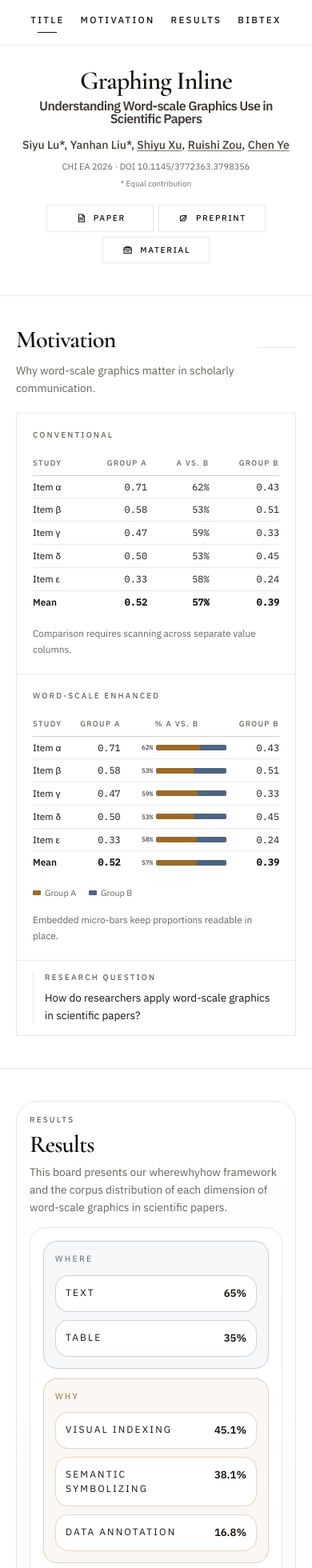
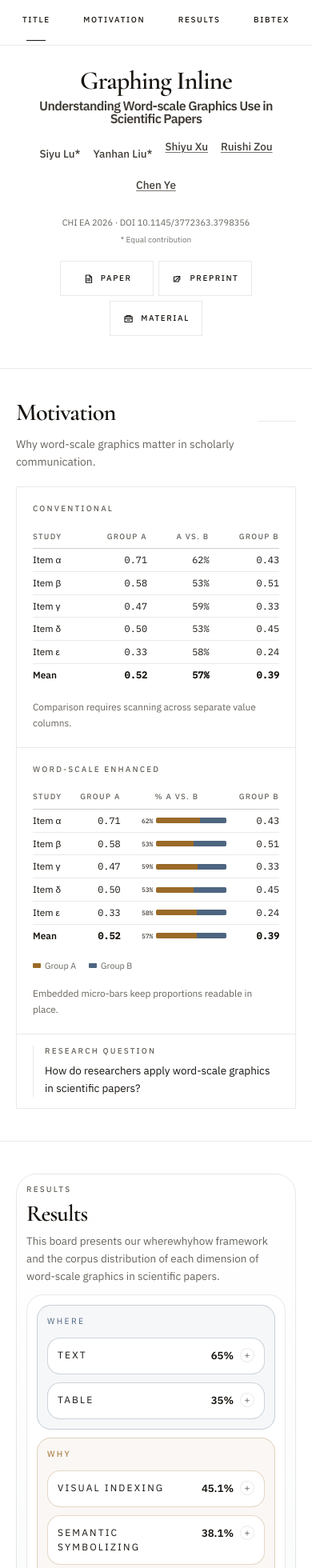
Before and after one commit to salmooonaa/graphing-inline, a Next.js app: page / in a window 390 px wide. Shown: the top 1960 px of the page at 80% size. Built offline with nearby package versions, Linux system fonts and the light colour scheme.

Commit message:
fix: improve mobile responsiveness across homepage

```diff
--- a/src/app/globals.css
+++ b/src/app/globals.css
@@ -24,6 +24,12 @@
   --green: #4b695c;
   --green-soft: #ffffff;
   --green-line: rgba(75, 105, 92, 0.26);
+}
+
+@media (max-width: 359px) {
+  :root {
+    --section-anchor-offset: 7.375rem;
+  }
 }
 
 @media (min-width: 640px) {
@@ -55,7 +61,8 @@ a {
 }
 
 .author-link {
-  display: inline;
+  display: inline-block;
+  padding-block: 0.08rem;
   color: var(--muted-strong);
   text-decoration-line: underline;
   text-decoration-style: solid;
@@ -66,6 +73,12 @@ a {
   transition:
     color 150ms ease,
     text-decoration-color 150ms ease;
+}
+
+@media (max-width: 639px) {
+  .author-link {
+    padding-block: 0.14rem;
+  }
 }
 
 .author-link:hover {
--- a/src/components/blocks/copy-bibtex-button.tsx
+++ b/src/components/blocks/copy-bibtex-button.tsx
@@ -19,7 +19,7 @@ export function CopyBibtexButton({ value }: CopyBibtexButtonProps) {
     <button
       type="button"
       onClick={handleCopy}
-      className="inline-flex min-h-9 items-center justify-center gap-2 rounded-[0.5rem] border border-[rgba(23,19,15,0.1)] bg-white px-3 py-1.75 text-[0.68rem] font-medium text-[var(--muted-strong)] transition-colors duration-150 hover:border-[rgba(23,19,15,0.18)] hover:text-[var(--foreground)]"
+      className="inline-flex min-h-11 items-center justify-center gap-2 rounded-[0.5rem] border border-[rgba(23,19,15,0.1)] bg-white px-3.5 py-2 text-[0.7rem] font-medium text-[var(--muted-strong)] transition-colors duration-150 hover:border-[rgba(23,19,15,0.18)] hover:text-[var(--foreground)] sm:px-3 sm:py-1.75 sm:text-[0.68rem] lg:min-h-9"
     >
       {copied ? (
         <svg
--- a/src/components/blocks/results-board.tsx
+++ b/src/components/blocks/results-board.tsx
@@ -3,7 +3,7 @@ import type { ResultsContent } from "@/types/content";
 import { dimensionTheme } from "@/components/blocks/results-shared";
 import { cn } from "@/lib/utils";
 
-function AxisNodeButton({
+function AxisNodeDisclosure({
   node,
   dimensionId,
 }: {
@@ -14,18 +14,15 @@ function AxisNodeButton({
 
   return (
     <article
-      title={node.definition}
-      tabIndex={0}
       className={cn(
-        "group relative w-full rounded-[1rem] border px-3 py-3 text-left transition duration-150",
-        "focus-visible:outline focus-visible:outline-2 focus-visible:outline-offset-2 focus-visible:outline-[var(--foreground)]",
+        "group relative w-full rounded-[1rem] border bg-white transition duration-150",
       )}
       style={{
         borderColor: theme.line,
-        backgroundColor: "white",
       }}
     >
-      <div className="flex items-start justify-between gap-3">
+      <details className="group rounded-[1rem]">
+        <summary className="flex min-h-11 cursor-pointer list-none items-start justify-between gap-3 px-3 py-3 text-left focus-visible:outline-none [&::-webkit-details-marker]:hidden">
           <div className="min-w-0">
             <p
               className="text-[0.75rem] uppercase tracking-[0.18em]"
@@ -34,42 +31,52 @@ function AxisNodeButton({
               {node.label}
             </p>
           </div>
-        <span className="shrink-0 text-[0.82rem] font-semibold text-[var(--foreground)]">
+          <div className="flex shrink-0 items-start gap-2">
+            <span className="text-[0.82rem] font-semibold text-[var(--foreground)]">
               {node.value}
             </span>
+            <span className="flex h-4.5 w-4.5 items-center justify-center rounded-full border border-[var(--line)] text-[0.72rem] leading-none text-[var(--muted)] transition-transform duration-150 group-open:rotate-45 md:hidden">
+              +
+            </span>
+          </div>
+        </summary>
+
+        <div className="border-t border-[var(--line)] px-3 pb-3 pt-2 md:hidden">
+          <p className="text-[0.72rem] leading-5 text-[var(--muted)]">
+            {node.definition}
+          </p>
         </div>
 
-      <div
-        className="pointer-events-none absolute left-0 top-full z-10 mt-2 hidden w-56 rounded-[0.9rem] border border-[var(--line)] bg-white px-3 py-2 text-[0.7rem] leading-5 text-[var(--muted)] shadow-[0_12px_30px_rgba(23,19,15,0.08)] md:group-hover:block md:group-focus-visible:block"
-      >
+        <div className="pointer-events-none absolute left-0 top-full z-10 mt-2 hidden w-56 rounded-[0.9rem] border border-[var(--line)] bg-white px-3 py-2 text-[0.7rem] leading-5 text-[var(--muted)] shadow-[0_12px_30px_rgba(23,19,15,0.08)] md:group-hover:block md:group-focus-within:block">
           {node.definition}
         </div>
+      </details>
     </article>
   );
 }
 
 export function ResultsBoard({ content }: { content: ResultsContent }) {
   return (
-    <article className="section-reveal rounded-[1.6rem] border border-[var(--line)] bg-[linear-gradient(180deg,#ffffff,rgba(236,239,243,0.38))] p-4 sm:p-5 lg:p-6">
-      <div className="flex flex-col gap-3.5">
+    <article className="section-reveal rounded-[1.6rem] border border-[var(--line)] bg-[linear-gradient(180deg,#ffffff,rgba(236,239,243,0.38))] p-3 sm:p-5 lg:p-6">
+      <div className="flex flex-col gap-3 sm:gap-3.5">
         <div className="space-y-2">
           <p className="section-eyebrow">{content.eyebrow}</p>
           <div className="max-w-2xl">
-            <h2 className="text-[1.9rem] leading-[1] text-[var(--foreground)] sm:text-[2.2rem]">
+            <h2 className="text-[1.8rem] leading-[1] text-[var(--foreground)] sm:text-[2.2rem]">
               {content.title}
             </h2>
-            <p className="mt-2 text-[0.86rem] leading-5.5 text-[var(--muted)] sm:text-[0.92rem] sm:leading-6">
+            <p className="mt-2 text-[0.84rem] leading-5.5 text-[var(--muted)] sm:text-[0.92rem] sm:leading-6">
               {content.description}
             </p>
           </div>
         </div>
 
-        <div className="rounded-[1.3rem] border border-[var(--line)] bg-white p-4 sm:p-5">
-          <div className="grid gap-3 md:grid-cols-3">
+        <div className="rounded-[1.3rem] border border-[var(--line)] bg-white p-3 sm:p-5">
+          <div className="grid gap-2.5 sm:gap-3 md:grid-cols-3">
             {content.axes.map((axis) => (
               <section
                 key={axis.id}
-                className="rounded-[1.1rem] border p-3.5"
+                className="rounded-[1.1rem] border p-3 sm:p-3.5"
                 style={{
                   borderColor: dimensionTheme[axis.id].line,
                   backgroundColor: dimensionTheme[axis.id].soft,
@@ -83,7 +90,7 @@ export function ResultsBoard({ content }: { content: ResultsContent }) {
                 </p>
                 <div className="mt-3 space-y-2.5">
                   {axis.items.map((node) => (
-                    <AxisNodeButton
+                    <AxisNodeDisclosure
                       key={node.id}
                       node={node}
                       dimensionId={axis.id}
--- a/src/components/blocks/site-header.tsx
+++ b/src/components/blocks/site-header.tsx
@@ -33,8 +33,8 @@ export function SiteHeader() {
     const fallbackOffset = headerRef.current?.getBoundingClientRect().height ?? 0;
     const offset =
       Number.isFinite(configuredOffset) && configuredOffset > 0
-        ? configuredOffset
-        : fallbackOffset;
+        ? Math.max(configuredOffset, fallbackOffset + 12)
+        : fallbackOffset + 12;
     const top = Math.max(
       target.getBoundingClientRect().top + window.scrollY - offset,
       0,
@@ -142,8 +142,8 @@ export function SiteHeader() {
       ref={headerRef}
       className="sticky top-0 z-30 border-b border-[var(--line)] bg-white"
     >
-      <Container className="flex min-h-14 items-center justify-center sm:min-h-15">
-        <nav className="flex w-full items-center justify-center gap-5 sm:gap-7 md:gap-9 lg:gap-11">
+      <Container className="flex min-h-14 items-center justify-center py-1.5 sm:min-h-15 sm:py-0">
+        <nav className="flex w-full items-center justify-between gap-1.5 sm:justify-center sm:gap-4 md:gap-6 lg:gap-11 max-[359px]:grid max-[359px]:grid-cols-2 max-[359px]:gap-x-2 max-[359px]:gap-y-1.5">
           {siteMeta.navItems.map((item) => {
             const navId = item.id as ActiveNavId;
             const isActive = activeNavId === navId;
@@ -155,7 +155,7 @@ export function SiteHeader() {
                 onClick={(event) => handleNavClick(event, navId)}
                 aria-current={isActive ? "page" : undefined}
                 className={cn(
-                  "group relative inline-flex items-center pb-1.5 text-[0.72rem] font-medium uppercase tracking-[0.2em] transition-colors duration-150 sm:text-[0.76rem] md:text-[0.8rem]",
+                  "group relative inline-flex min-h-11 items-center justify-center px-2 pb-1.5 text-[0.62rem] font-medium uppercase tracking-[0.17em] transition-colors duration-150 sm:px-1 sm:text-[0.76rem] lg:min-h-10 md:text-[0.8rem] max-[359px]:w-full",
                   isActive
                     ? "text-[var(--foreground)]"
                     : "text-[var(--muted)] hover:text-[var(--muted-strong)]",
--- a/src/components/sections/hero-section.tsx
+++ b/src/components/sections/hero-section.tsx
@@ -89,9 +89,33 @@ export function HeroSection({ content }: HeroSectionProps) {
               </div>
 
               <div className="layout-copy mx-auto space-y-1.5">
-                <p className="text-pretty text-[0.88rem] font-medium leading-5.5 text-[var(--muted-strong)] sm:text-[0.95rem]">
-                  {hasStructuredAuthors
-                    ? content.authors!.map((author, index) => {
+                {hasStructuredAuthors ? (
+                  <>
+                    <div className="flex flex-wrap justify-center gap-x-2 gap-y-1 text-[0.84rem] font-medium leading-5 text-[var(--muted-strong)] lg:hidden">
+                      {content.authors!.map((author) =>
+                        author.href ? (
+                          <a
+                            key={`${author.name}-${author.href}-mobile`}
+                            href={author.href}
+                            target="_blank"
+                            rel="noreferrer"
+                            className="author-link inline-flex min-h-11 items-center px-1"
+                          >
+                            {author.name}
+                          </a>
+                        ) : (
+                          <span
+                            key={`${author.name}-mobile`}
+                            className="inline-flex min-h-11 items-center px-1"
+                          >
+                            {author.name}
+                          </span>
+                        ),
+                      )}
+                    </div>
+
+                    <p className="hidden text-pretty text-[0.88rem] font-medium leading-5.5 text-[var(--muted-strong)] lg:block lg:text-[0.95rem]">
+                      {content.authors!.map((author, index) => {
                         const separator =
                           index < content.authors!.length - 1 ? ", " : "";
 
@@ -117,9 +141,14 @@ export function HeroSection({ content }: HeroSectionProps) {
                             {separator}
                           </span>
                         );
-                      })
-                    : content.authorsLine}
-                </p>
+                      })}
+                    </p>
+                  </>
+                ) : (
+                  <p className="text-pretty text-[0.88rem] font-medium leading-5.5 text-[var(--muted-strong)] sm:text-[0.95rem]">
+                    {content.authorsLine}
+                  </p>
+                )}
 
                 {(hasPublicationLine || hasContributionNotes) && (
                   <div className="space-y-0.5">
@@ -148,7 +177,7 @@ export function HeroSection({ content }: HeroSectionProps) {
                   <a
                     key={`${action.label}-${action.href}`}
                     href={action.href}
-                    className="inline-flex min-w-[8.35rem] items-center justify-center gap-2 border border-[var(--line)] bg-white px-3.5 py-2 text-[0.64rem] font-medium uppercase tracking-[0.16em] text-[var(--muted-strong)] transition-colors duration-150 hover:border-[var(--line-strong)] hover:text-[var(--foreground)]"
+                    className="inline-flex min-h-11 min-w-[7.3rem] items-center justify-center gap-2 border border-[var(--line)] bg-white px-3 py-2 text-[0.62rem] font-medium uppercase tracking-[0.16em] text-[var(--muted-strong)] transition-colors duration-150 hover:border-[var(--line-strong)] hover:text-[var(--foreground)] sm:min-w-[8.35rem] sm:px-3.5 sm:text-[0.64rem] lg:min-h-10"
                   >
                     <HeroActionIcon label={action.label} />
                     <span>{action.label}</span>
```
Also changed, not shown: src/components/sections/citation-section.tsx (+18 -6 lines). Lines whose indentation alone changed are shown as unchanged.
